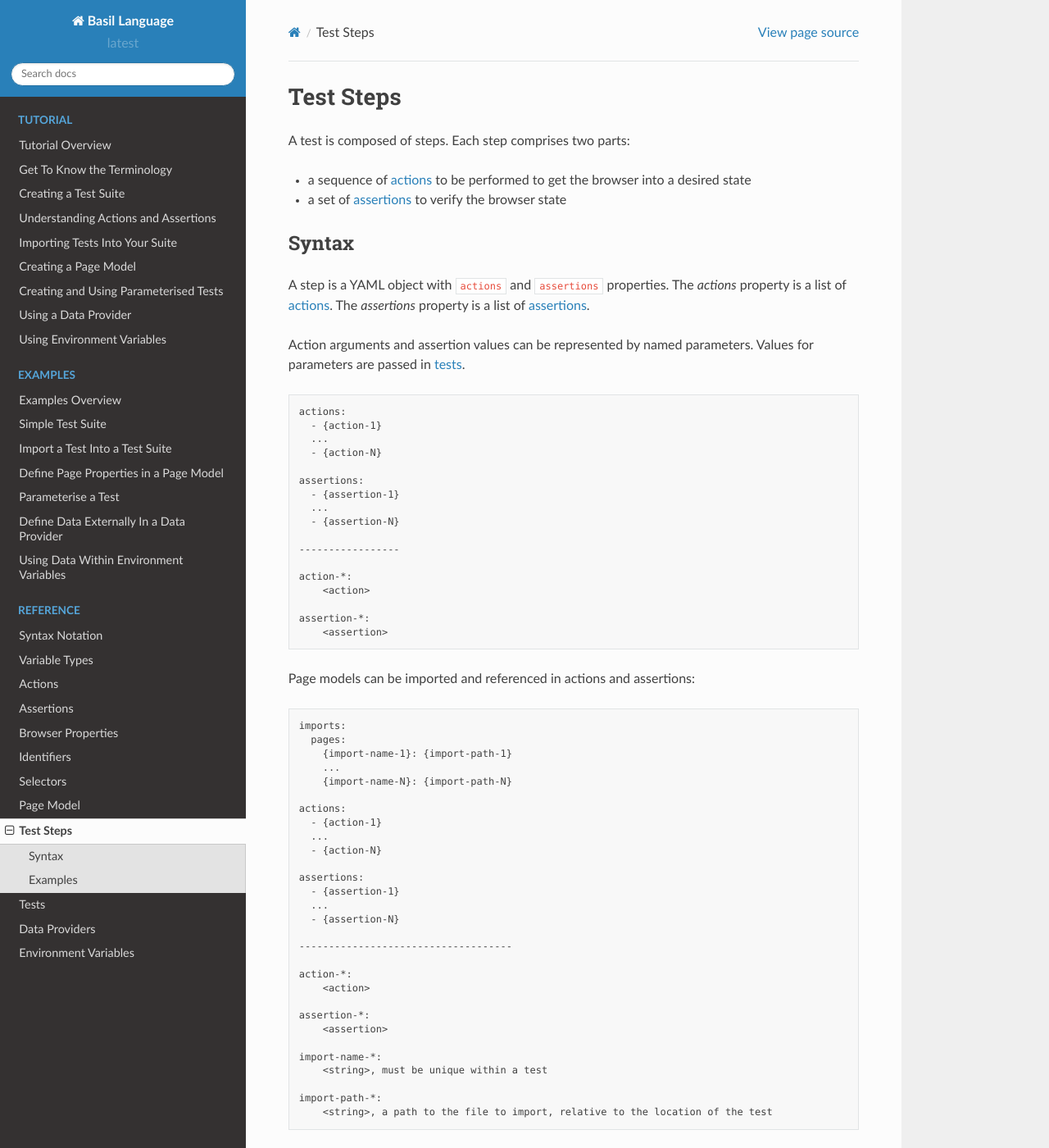
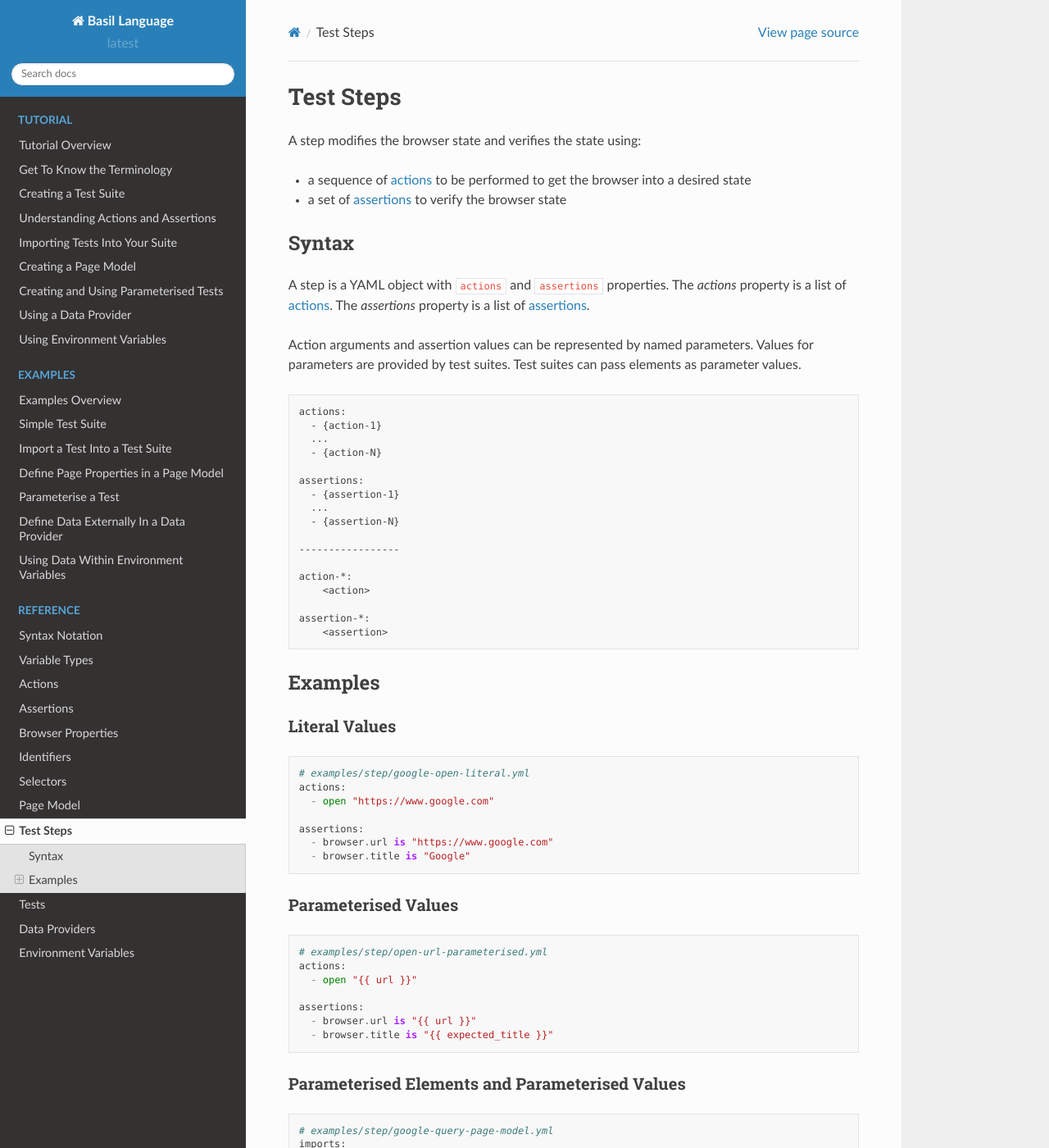
Before and after one commit to webignition/bas-spec, a Sphinx documentation site: the page built from docs/steps.rst, in a window 1280 px wide and 1400 px high. Shown: the whole window at 82% size. Built offline with Sphinx 7.4.7 and the Read the Docs theme 2.0.0, drawn with Linux system fonts in a browser that asks for light colours; some of the changed text lies outside the part shown.

Commit message:
Steps don't import page models

```diff
--- a/docs/includes/examples/step/google-query-page-model.yml
+++ b/docs/includes/examples/step/google-query-page-model.yml
@@ -4,8 +4,8 @@ imports:
     google_com: ../page-model/google.com.yml
 
 actions:
-  - set google_com.elements.search_input to "example"
-  - click google_com.elements.search_button
+  - set "{{ search_input }}" to "{{ query_term }}"
+  - click "{{ search_button }}"
 
 assertions:
-  - browser.title is "example - Google Search"
+  - browser.title is "{{ expected_title }}"
--- a/docs/includes/syntax/step/step-page-model.rst
+++ /dev/null
@@ -1,31 +0,0 @@
-.. code-block:: text
-
-    imports:
-      pages:
-        {import-name-1}: {import-path-1}
-        ...
-        {import-name-N}: {import-path-N}
-
-    actions:
-      - {action-1}
-      ...
-      - {action-N}
-
-    assertions:
-      - {assertion-1}
-      ...
-      - {assertion-N}
-
-    ------------------------------------
-
-    action-*:
-        <action>
-
-    assertion-*:
-        <assertion>
-
-    import-name-*:
-        <string>, must be unique within a test
-
-    import-path-*:
-        <string>, a path to the file to import, relative to the location of the test
--- a/docs/steps.rst
+++ b/docs/steps.rst
@@ -2,7 +2,7 @@
 Test Steps
 ==========
 
-A test is composed of steps. Each step comprises two parts:
+A step modifies the browser state and verifies the state using:
 
 - a sequence of :doc:`actions </actions>` to be performed to get the browser into a desired state
 - a set of :doc:`assertions </assertions>` to verify the browser state
@@ -14,19 +14,29 @@ Syntax
 A step is a YAML object with ``actions`` and ``assertions`` properties. The `actions` property is a list of
 :doc:`actions </actions>`. The `assertions` property is a list of :doc:`assertions </assertions>`.
 
-Action arguments and assertion values can be represented by named parameters. Values for parameters are passed in
-:doc:`tests </tests>`.
+Action arguments and assertion values can be represented by named parameters. Values for parameters are provided by
+test suites. Test suites can pass elements as parameter values.
 
 .. include:: includes/syntax/step/step.rst
-
-Page models can be imported and referenced in actions and assertions:
-
-.. include:: includes/syntax/step/step-page-model.rst
 
 --------
 Examples
 --------
 
+**************
+Literal Values
+**************
+
 .. literalinclude:: includes/examples/step/google-open-literal.yml
+
+********************
+Parameterised Values
+********************
+
 .. literalinclude:: includes/examples/step/open-url-parameterised.yml
+
+***********************************************
+Parameterised Elements and Parameterised Values
+***********************************************
+
 .. literalinclude:: includes/examples/step/google-query-page-model.yml
```
